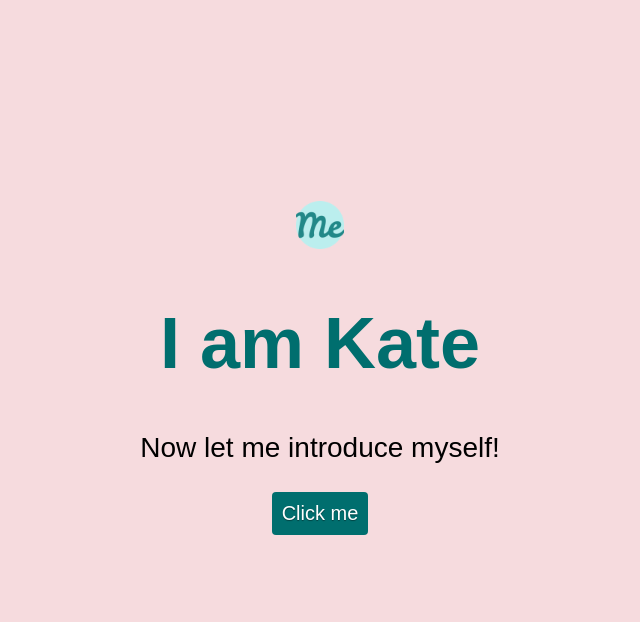
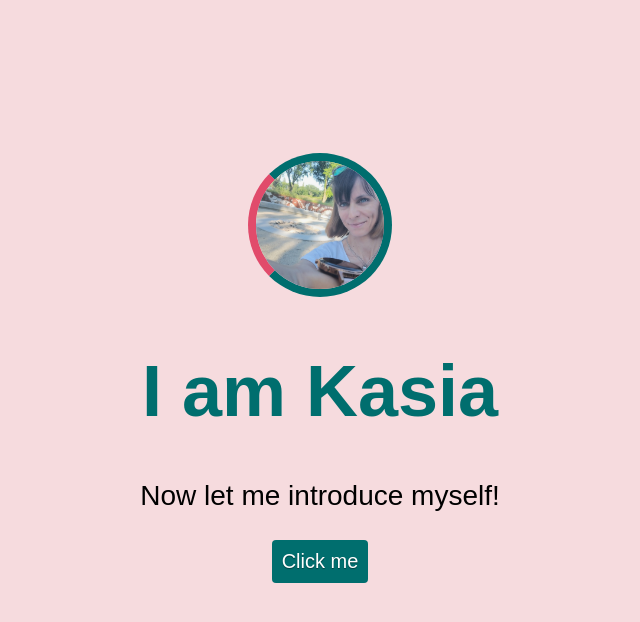
Before and after one commit to jerzka/portfolio-site, a plain HTML site: page index.html in a window 1280 px wide. Shown: the whole page, without its empty margins (320-960 px from the left). Drawn offline with Linux system fonts and the light colour scheme.

Commit message:
add selfie

```diff
--- a/index.html
+++ b/index.html
@@ -4,14 +4,16 @@
     <meta charset="UTF-8">
     <meta http-equiv="X-UA-Compatible" content="IE=edge">
     <meta name="viewport" content="width=device-width, initial-scale=1.0">
-    <title>Kate portfolio</title>
+    <title>Katrzyna portfolio</title>
     <link rel="shortcut icon" href="images/favicon.ico" type="image/x-icon">
     <link rel="stylesheet" href="style.css">
 </head>
 <body>
     <div>
-      <image src="images/favicon.ico"/>
-      <h1>I am Kate</h1>
+      <div id="photo">
+        <img src="images/selfie.jpg" alt="Kate selfie">
+      </div>
+      <h1>I am Kasia</h1>
       <p>Now let me introduce myself!</p>
       <button>Click me</button>
     </div>
--- a/style.css
+++ b/style.css
@@ -18,6 +18,15 @@ body {
     font-size: 28px;
   }
 
+  #photo > img{
+    width:128px;
+    height:128px;
+    border-radius:50%;
+    border: 8px solid  rgb(0, 110, 110);
+    border-left: 8px solid rgb(225, 75, 107);
+    object-fit:cover;
+
+  }
   button {
       color: white;
       font-size: 125%;
```
Also changed, not shown: images/selfie.jpg (added).
